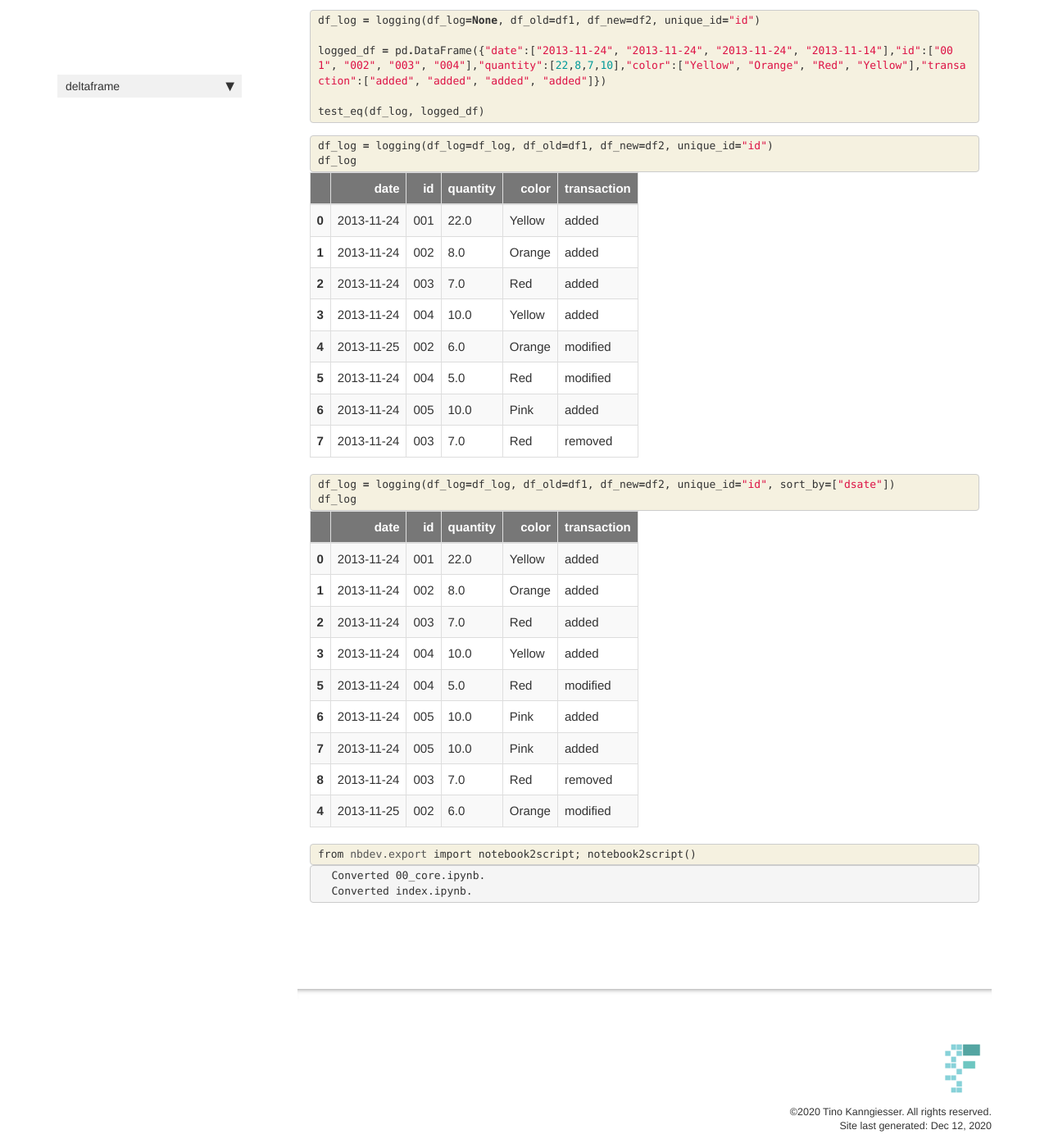
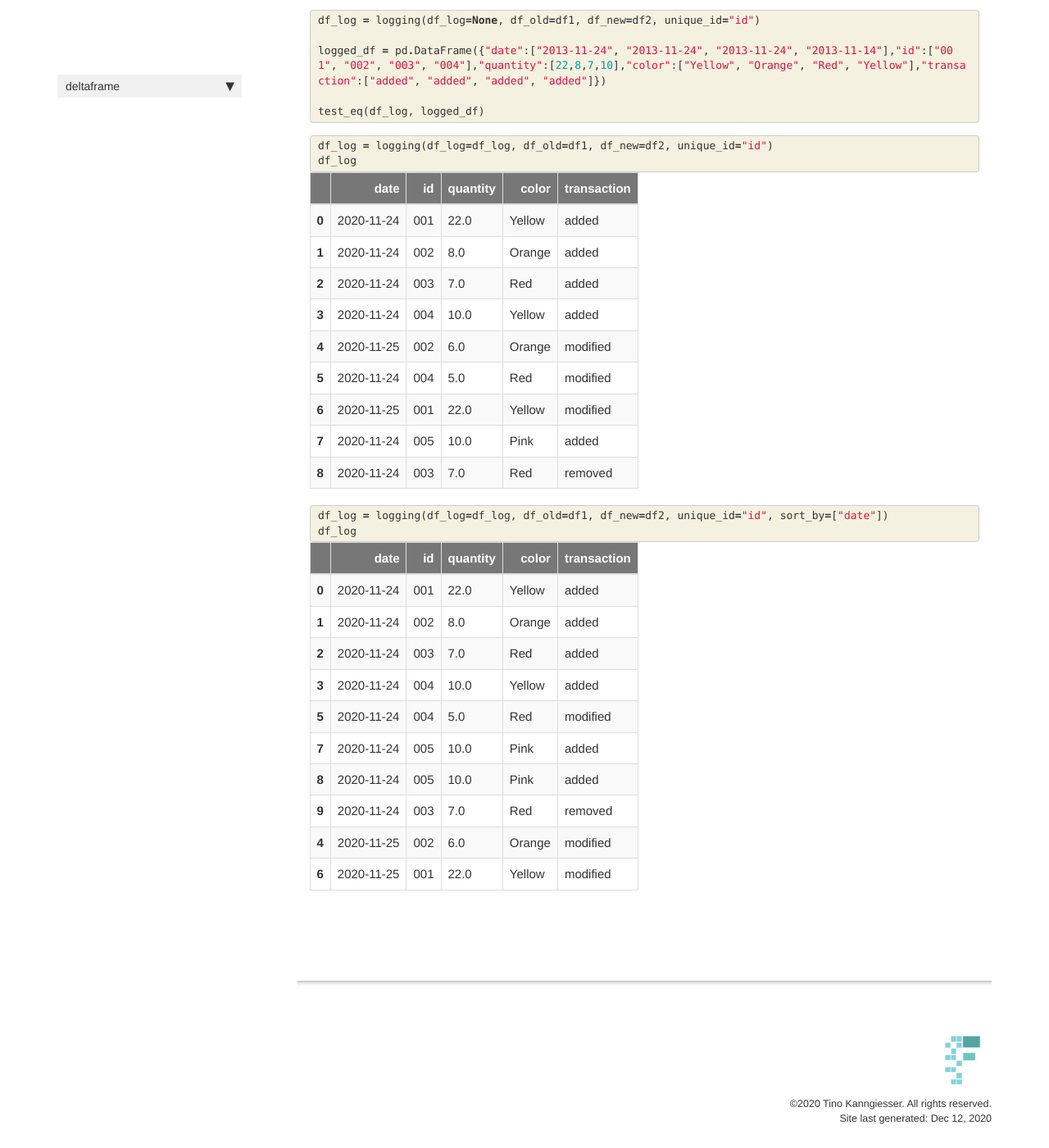
Before and after one commit to tkanngiesser/deltaframe, a Jekyll site: the page built from docs/core.html, in a window 1280 px wide and 1400 px high, scrolled down 2246 px. Shown: the whole window at 82% size. Built offline with Jekyll 4.4.1, drawn with Linux system fonts in a browser that asks for light colours; nearby versions of some CDN libraries; comment, search, counter and statistics services are not loaded.

Commit message:
update readme.md

```diff
--- a/docs/core.html
+++ b/docs/core.html
@@ -523,7 +523,7 @@ nb_path: "00_core.ipynb"
   <tbody>
     <tr>
       <th>0</th>
-      <td>2013-11-24</td>
+      <td>2020-11-24</td>
       <td>001</td>
       <td>22.0</td>
       <td>Yellow</td>
@@ -531,7 +531,7 @@ nb_path: "00_core.ipynb"
     </tr>
     <tr>
       <th>1</th>
-      <td>2013-11-24</td>
+      <td>2020-11-24</td>
       <td>002</td>
       <td>8.0</td>
       <td>Orange</td>
@@ -539,7 +539,7 @@ nb_path: "00_core.ipynb"
     </tr>
     <tr>
       <th>2</th>
-      <td>2013-11-24</td>
+      <td>2020-11-24</td>
       <td>003</td>
       <td>7.0</td>
       <td>Red</td>
@@ -547,7 +547,7 @@ nb_path: "00_core.ipynb"
     </tr>
     <tr>
       <th>3</th>
-      <td>2013-11-24</td>
+      <td>2020-11-24</td>
       <td>004</td>
       <td>10.0</td>
       <td>Yellow</td>
@@ -555,7 +555,7 @@ nb_path: "00_core.ipynb"
     </tr>
     <tr>
       <th>4</th>
-      <td>2013-11-25</td>
+      <td>2020-11-25</td>
       <td>002</td>
       <td>6.0</td>
       <td>Orange</td>
@@ -563,7 +563,7 @@ nb_path: "00_core.ipynb"
     </tr>
     <tr>
       <th>5</th>
-      <td>2013-11-24</td>
+      <td>2020-11-24</td>
       <td>004</td>
       <td>5.0</td>
       <td>Red</td>
@@ -571,15 +571,23 @@ nb_path: "00_core.ipynb"
     </tr>
     <tr>
       <th>6</th>
-      <td>2013-11-24</td>
+      <td>2020-11-25</td>
+      <td>001</td>
+      <td>22.0</td>
+      <td>Yellow</td>
+      <td>modified</td>
+    </tr>
+    <tr>
+      <th>7</th>
+      <td>2020-11-24</td>
       <td>005</td>
       <td>10.0</td>
       <td>Pink</td>
       <td>added</td>
     </tr>
     <tr>
-      <th>7</th>
-      <td>2013-11-24</td>
+      <th>8</th>
+      <td>2020-11-24</td>
       <td>003</td>
       <td>7.0</td>
       <td>Red</td>
@@ -605,7 +613,7 @@ nb_path: "00_core.ipynb"
 
 <div class="inner_cell">
     <div class="input_area">
-<div class=" highlight hl-ipython3"><pre><span></span><span class="n">df_log</span> <span class="o">=</span> <span class="n">logging</span><span class="p">(</span><span class="n">df_log</span><span class="o">=</span><span class="n">df_log</span><span class="p">,</span> <span class="n">df_old</span><span class="o">=</span><span class="n">df1</span><span class="p">,</span> <span class="n">df_new</span><span class="o">=</span><span class="n">df2</span><span class="p">,</span> <span class="n">unique_id</span><span class="o">=</span><span class="s2">&quot;id&quot;</span><span class="p">,</span> <span class="n">sort_by</span><span class="o">=</span><span class="p">[</span><span class="s2">&quot;dsate&quot;</span><span class="p">])</span>
+<div class=" highlight hl-ipython3"><pre><span></span><span class="n">df_log</span> <span class="o">=</span> <span class="n">logging</span><span class="p">(</span><span class="n">df_log</span><span class="o">=</span><span class="n">df_log</span><span class="p">,</span> <span class="n">df_old</span><span class="o">=</span><span class="n">df1</span><span class="p">,</span> <span class="n">df_new</span><span class="o">=</span><span class="n">df2</span><span class="p">,</span> <span class="n">unique_id</span><span class="o">=</span><span class="s2">&quot;id&quot;</span><span class="p">,</span> <span class="n">sort_by</span><span class="o">=</span><span class="p">[</span><span class="s2">&quot;date&quot;</span><span class="p">])</span>
 <span class="n">df_log</span>
 </pre></div>
 
@@ -648,7 +656,7 @@ nb_path: "00_core.ipynb"
   <tbody>
     <tr>
       <th>0</th>
-      <td>2013-11-24</td>
+      <td>2020-11-24</td>
       <td>001</td>
       <td>22.0</td>
       <td>Yellow</td>
@@ -656,7 +664,7 @@ nb_path: "00_core.ipynb"
     </tr>
     <tr>
       <th>1</th>
-      <td>2013-11-24</td>
+      <td>2020-11-24</td>
       <td>002</td>
       <td>8.0</td>
       <td>Orange</td>
@@ -664,7 +672,7 @@ nb_path: "00_core.ipynb"
     </tr>
     <tr>
       <th>2</th>
-      <td>2013-11-24</td>
+      <td>2020-11-24</td>
       <td>003</td>
       <td>7.0</td>
       <td>Red</td>
@@ -672,7 +680,7 @@ nb_path: "00_core.ipynb"
     </tr>
     <tr>
       <th>3</th>
-      <td>2013-11-24</td>
+      <td>2020-11-24</td>
       <td>004</td>
       <td>10.0</td>
       <td>Yellow</td>
@@ -680,23 +688,15 @@ nb_path: "00_core.ipynb"
     </tr>
     <tr>
       <th>5</th>
-      <td>2013-11-24</td>
+      <td>2020-11-24</td>
       <td>004</td>
       <td>5.0</td>
       <td>Red</td>
       <td>modified</td>
     </tr>
     <tr>
-      <th>6</th>
-      <td>2013-11-24</td>
-      <td>005</td>
-      <td>10.0</td>
-      <td>Pink</td>
-      <td>added</td>
-    </tr>
-    <tr>
       <th>7</th>
-      <td>2013-11-24</td>
+      <td>2020-11-24</td>
       <td>005</td>
       <td>10.0</td>
       <td>Pink</td>
@@ -704,7 +704,15 @@ nb_path: "00_core.ipynb"
     </tr>
     <tr>
       <th>8</th>
-      <td>2013-11-24</td>
+      <td>2020-11-24</td>
+      <td>005</td>
+      <td>10.0</td>
+      <td>Pink</td>
+      <td>added</td>
+    </tr>
+    <tr>
+      <th>9</th>
+      <td>2020-11-24</td>
       <td>003</td>
       <td>7.0</td>
       <td>Red</td>
@@ -712,10 +720,18 @@ nb_path: "00_core.ipynb"
     </tr>
     <tr>
       <th>4</th>
-      <td>2013-11-25</td>
+      <td>2020-11-25</td>
       <td>002</td>
       <td>6.0</td>
       <td>Orange</td>
+      <td>modified</td>
+    </tr>
+    <tr>
+      <th>6</th>
+      <td>2020-11-25</td>
+      <td>001</td>
+      <td>22.0</td>
+      <td>Yellow</td>
       <td>modified</td>
     </tr>
   </tbody>
@@ -731,36 +747,4 @@ nb_path: "00_core.ipynb"
 </div>
     {% endraw %}
 
-    {% raw %}
-
-<div class="cell border-box-sizing code_cell rendered">
-<div class="input">
-
-<div class="inner_cell">
-    <div class="input_area">
-<div class=" highlight hl-ipython3"><pre><span></span><span class="kn">from</span> <span class="nn">nbdev.export</span> <span class="kn">import</span> <span class="n">notebook2script</span><span class="p">;</span> <span class="n">notebook2script</span><span class="p">()</span>
-</pre></div>
-
-    </div>
 </div>
-</div>
-
-<div class="output_wrapper">
-<div class="output">
-
-<div class="output_area">
-
-<div class="output_subarea output_stream output_stdout output_text">
-<pre>Converted 00_core.ipynb.
-Converted index.ipynb.
-</pre>
-</div>
-</div>
-
-</div>
-</div>
-
-</div>
-    {% endraw %}
-
-</div>
```
Also changed, not shown: 1 other file.
